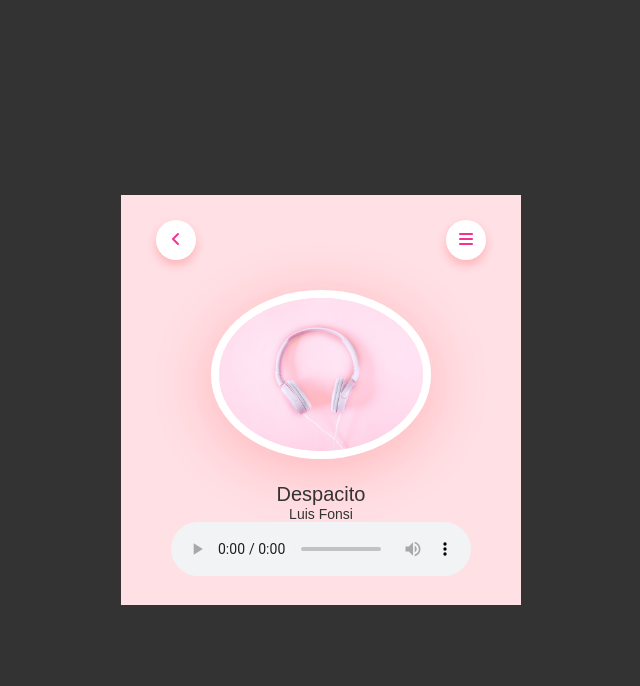
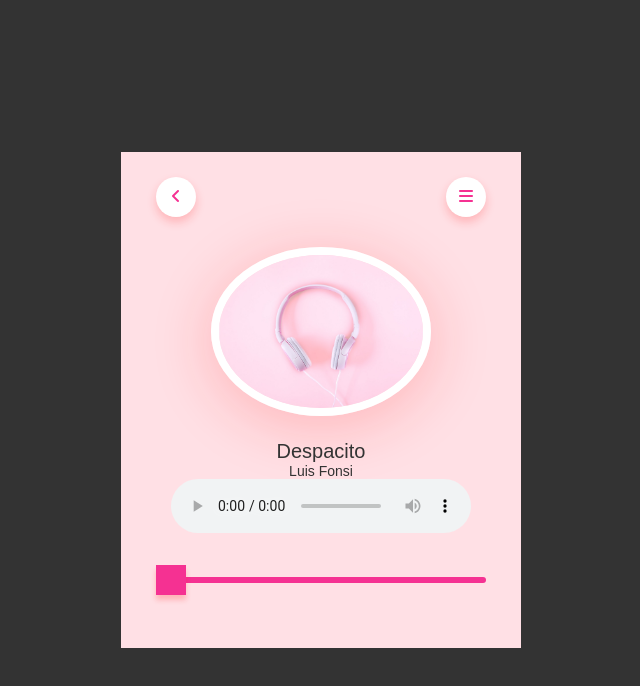
Before and after one commit to maundu55/Music-Player-App, a plain HTML site: page index.html in a window 1280 px wide. Shown: the whole page, without its empty margins (319-959 px from the left). Drawn offline with Linux system fonts and the light colour scheme.

```diff
--- a/index.html
+++ b/index.html
@@ -24,6 +24,11 @@
             <audio controls>
                 <source src="media/chillin.mp3">
             </audio>
+            <input type="range" value="0" id="progress">
+
+            <div class="controls">
+                <div></div>
+            </div>
         </div>
     </div>
     <script src="script.js"></script>
--- a/style.css
+++ b/style.css
@@ -49,3 +49,20 @@
     font-size: 14px;
     color: #333;
 }
+#progress{
+    -webkit-appearance:none;
+    width: 100%;
+    height: 6px;
+    background: #f53192;
+    border-radius: 4px;
+    cursor: pointer;
+    margin: 40px 0;
+}
+#progress::-webkit-slider-thumb{
+    -webkit-appearance:none;
+    background: #f53192;
+    width: 30px;
+    height: 30px;
+    border-radius: 8px solid #fff;
+    box-shadow: 0 5px 5px rgba(255, 26, 26, 0.22);
+}
```
